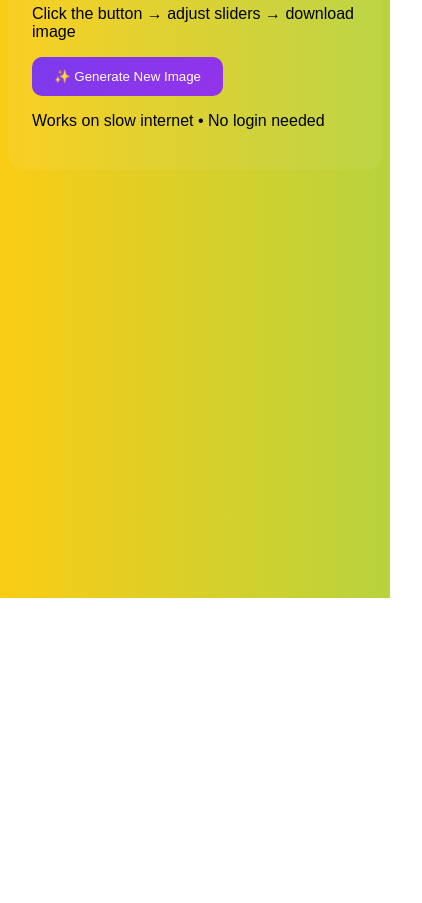
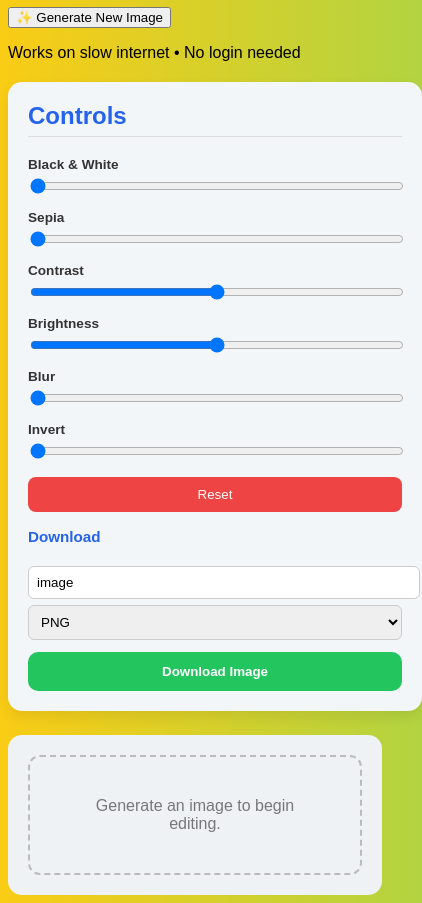
Before and after one commit to PAVITSACHDEVA/OpenTools, a website: page Public/Genartor.html in a window 390 px wide. Shown: the part 246-1149 px from the top of the page, 422 px wide, since content can reach past the window. Before the commit the page ends 844 px from the top, so only its background shows below. Drawn offline with Linux system fonts and the light colour scheme.

Commit message:
Refactor editor layout and add controls UI
Convert the editor to a flexible two-pane layout and add a dedicated controls panel (id="filterControls"). Introduce .controls and .preview styles, form control styling, reset/download button styles (#resetFilters, #downloadBtn), and an image-placeholder; add responsive behavior for small screens. Remove several legacy generator/loader styles and reorganize CSS for clearer sections (layout, titles, filters, preview, responsive). The HTML change adds the controls id so scripts can target the new controls pane.

```diff
--- a/Public/Genartor.html
+++ b/Public/Genartor.html
@@ -50,7 +50,8 @@ Works on slow internet • No login needed
 
 <div id="editor" class="editor hidden">
 
-<div class="controls">
+<div class="controls" id="filterControls">
+
 
 <h2 id="controlsTitle">Controls</h2>
 
--- a/Public/generatorstyle.css
+++ b/Public/generatorstyle.css
@@ -1,84 +1,121 @@
-.generator-card{
-background:rgba(255,255,255,.05);
-border-radius:16px;
-padding:24px;
-max-width:1100px;
-margin:auto;
+/* LAYOUT */
+
+.editor{
+display:flex;
+gap:24px;
+margin-top:20px;
+align-items:stretch;
 }
 
-.primary-btn{
-padding:12px 22px;
-border-radius:10px;
-background:linear-gradient(135deg,#7c3aed,#9333ea);
+.controls{
+width:320px;
+background:#f3f6f9;
+padding:20px;
+border-radius:14px;
+box-shadow:0 6px 14px rgba(0,0,0,.08);
+}
+
+.preview{
+flex:1;
+background:#eef2f5;
+border-radius:14px;
+display:flex;
+justify-content:center;
+align-items:center;
+padding:20px;
+}
+
+/* TITLES */
+
+.controls h2{
+margin-top:0;
+color:#2563eb;
+border-bottom:1px solid #ddd;
+padding-bottom:6px;
+}
+
+.controls h3{
+margin-top:16px;
+color:#2563eb;
+font-size:.95rem;
+}
+
+/* FILTERS */
+
+.controls label{
+display:block;
+margin-top:12px;
+font-weight:600;
+font-size:.85rem;
+color:#333;
+}
+
+.controls input[type=range]{
+width:100%;
+margin-top:6px;
+}
+
+/* RESET */
+
+#resetFilters{
+margin-top:14px;
+width:100%;
+background:#ef4444;
+border:none;
 color:white;
-border:none;
+padding:10px;
+border-radius:8px;
 cursor:pointer;
 }
 
-.lang-btn{
-padding:6px 12px;
-border-radius:8px;
-border:1px solid rgba(255,255,255,.4);
-background:rgba(255,255,255,.15);
-color:white;
+/* DOWNLOAD */
+
+.controls input[type=text],
+.controls select{
+width:100%;
+padding:8px;
+border-radius:6px;
+border:1px solid #ccc;
+margin-top:6px;
 }
 
-.editor{
-display:grid;
-grid-template-columns:1fr 1fr;
-gap:20px;
-margin-top:20px;
+#downloadBtn{
+margin-top:12px;
+width:100%;
+background:#22c55e;
+border:none;
+color:white;
+padding:12px;
+border-radius:10px;
+font-weight:600;
+cursor:pointer;
 }
 
-.hidden{display:none}
+/* PREVIEW */
+
+#image-placeholder{
+border:2px dashed #bbb;
+padding:40px;
+border-radius:12px;
+color:#777;
+text-align:center;
+}
 
 .preview canvas{
 max-width:100%;
+max-height:70vh;
 border-radius:12px;
+display:none;
+box-shadow:0 6px 18px rgba(0,0,0,.15);
 }
 
-/* ===== LOADER ===== */
+/* RESPONSIVE */
 
-.loading-screen{
-position:fixed;
-top:0;
-left:0;
+@media(max-width:850px){
+.editor{
+flex-direction:column;
+}
+.controls{
 width:100%;
-height:100%;
-background:linear-gradient(135deg,#6EE7B7,#3B82F6,#9333EA);
-background-size:600% 600%;
-animation:gradientFlow 12s ease infinite;
-display:flex;
-flex-direction:column;
-justify-content:center;
-align-items:center;
-z-index:9999;
 }
-
-.loading-title{
-font-size:2rem;
-font-weight:bold;
-color:white;
-margin-bottom:20px;
 }
-
-.loader-bar{
-width:320px;
-height:14px;
-background:rgba(255,255,255,.3);
-border-radius:14px;
-overflow:hidden;
-}
-
-.loader-bar-fill{
-height:100%;
-width:0%;
-background:white;
-transition:width .4s;
-}
-
-@keyframes gradientFlow{
-0%{background-position:0% 50%}
-50%{background-position:100% 50%}
-100%{background-position:0% 50%}
-}
```
